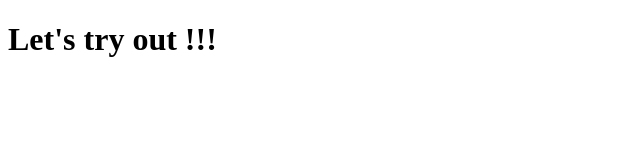
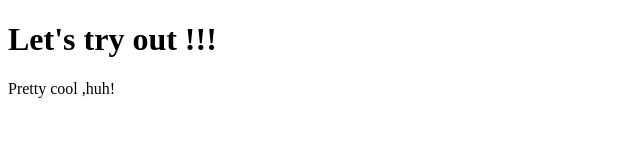
Before and after one commit to RitiKarayat/example, a plain HTML site: page index.html in a window 1280 px wide. Shown: the whole page, without its empty margins (0-640 px from the left). Drawn offline with Linux system fonts and the light colour scheme.

Commit message:
Added a new para

```diff
--- a/index.html
+++ b/index.html
@@ -5,5 +5,6 @@
 </head>
 <body>
 	<h1>Let's try out !!!</h1>
+	<p>Pretty cool ,huh!</p>
 </body>
 </html>
```
